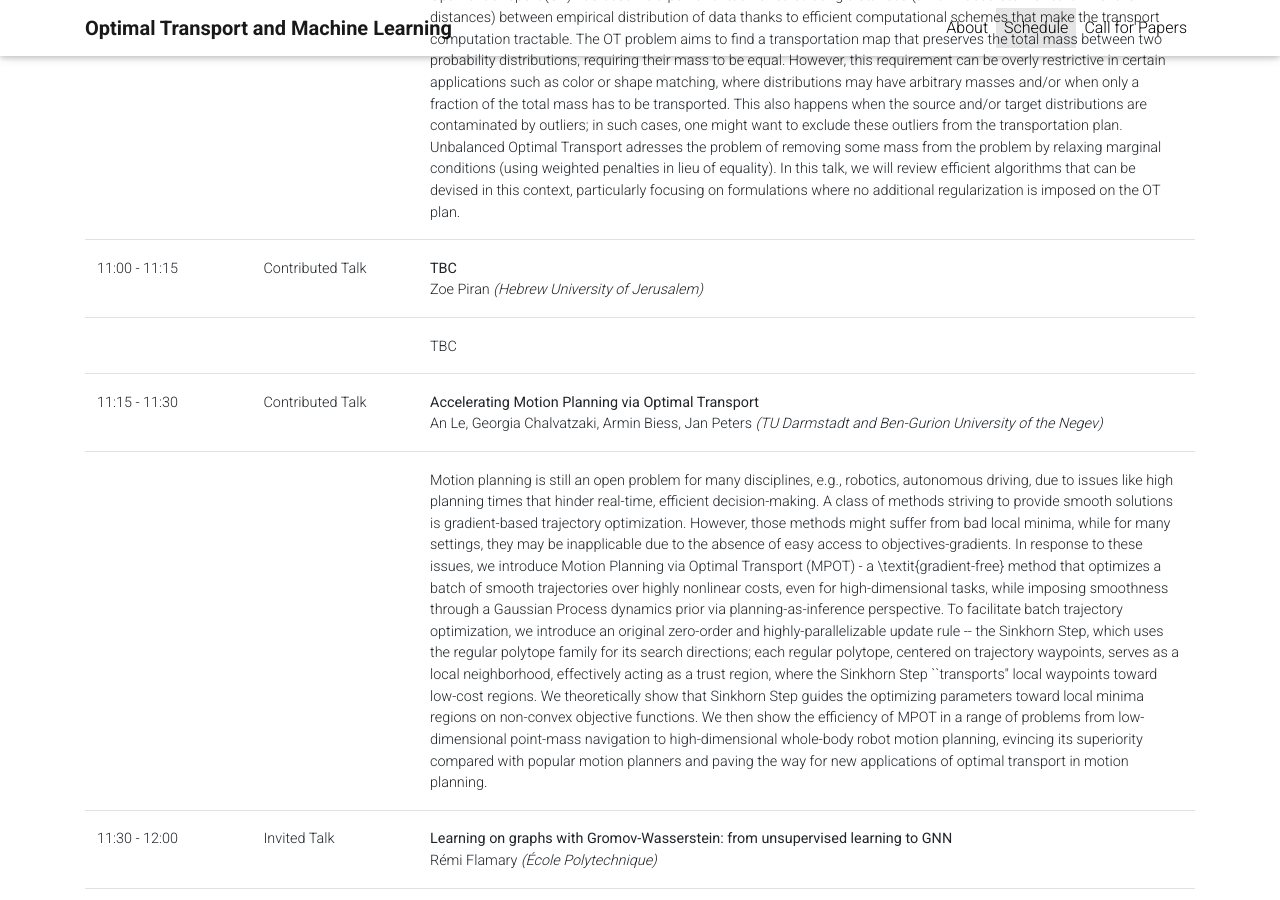
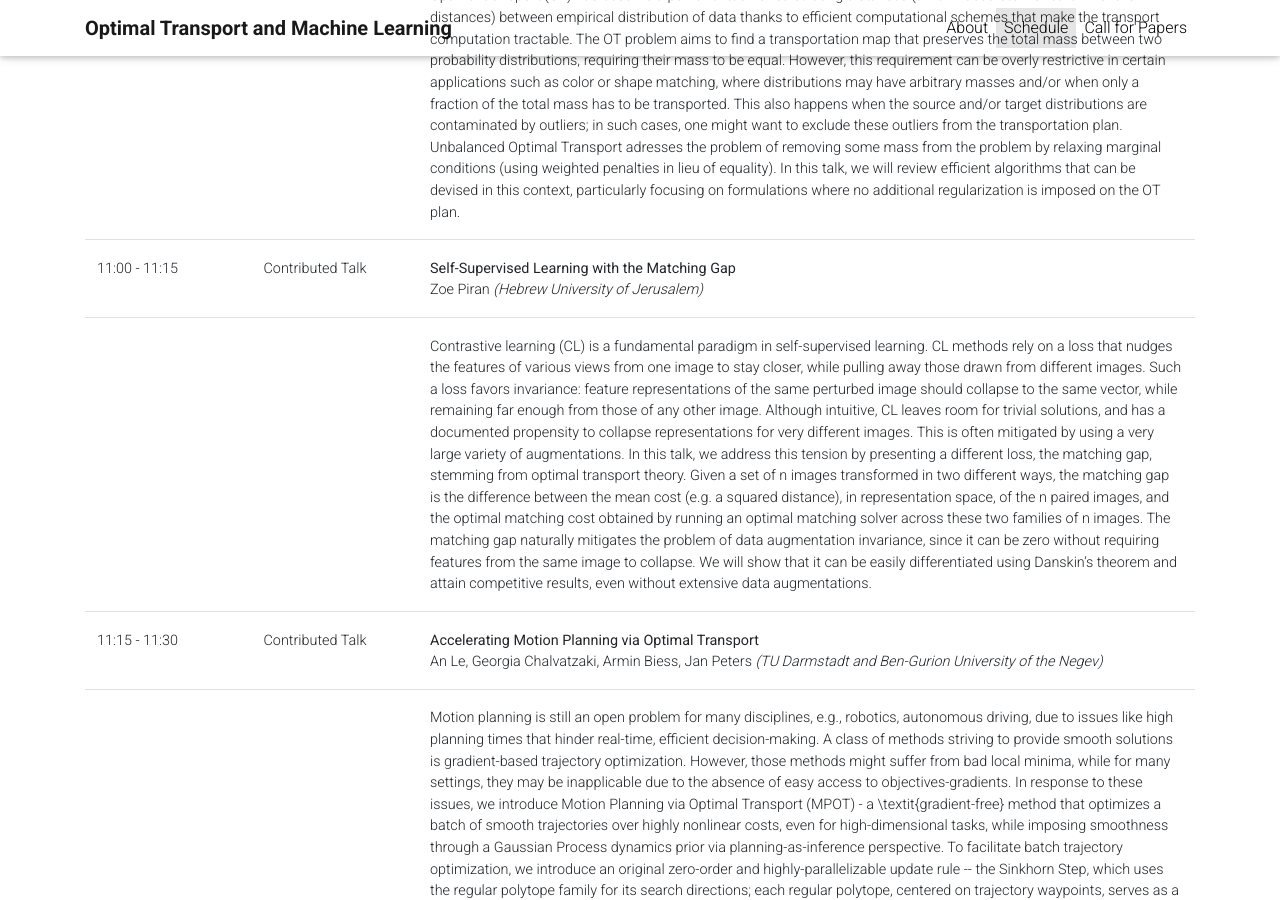
Before and after one commit to otmlworkshop/otmlworkshop.github.io, a Jekyll site: the page built from _pages/schedule.md, in a window 1280 px wide and 900 px high, scrolled down 719 px. Built offline with Jekyll 4.4.1, drawn with Linux system fonts in a browser that asks for light colours; a style sheet for code colours, icons or effects is not loaded; some of the changed text lies outside the part shown.

Commit message:
Update schedule.md

```diff
--- a/_pages/schedule.md
+++ b/_pages/schedule.md
@@ -64,13 +64,13 @@ can be assimilated to a large deviation principle for particle diffusions.
   <tr class="header" style="cursor: pointer">
     <td>11:00 - 11:15</td>
     <td>Contributed Talk</td>
-    <td><b>TBC</b>
+    <td><b>Self-Supervised Learning with the Matching Gap</b>
       <br>Zoe Piran<i> (Hebrew University of Jerusalem) </i></td>
   </tr>
     <td></td>
     <td></td>
     <td>
-    TBC
+    Contrastive learning (CL) is a fundamental paradigm in self-supervised learning. CL methods rely on a loss that nudges the features of various views from one image to stay closer, while pulling away those drawn from different images. Such a loss favors invariance: feature representations of the same perturbed image should collapse to the same vector, while remaining far enough from those of any other image. Although intuitive, CL leaves room for trivial solutions, and has a documented propensity to collapse representations for very different images. This is often mitigated by using a very large variety of augmentations. In this talk, we address this tension by presenting a different loss, the matching gap, stemming from optimal transport theory. Given a set of n images transformed in two different ways, the matching gap is the difference between the mean cost (e.g. a squared distance), in representation space, of the n paired images, and the optimal matching cost obtained by running an optimal matching solver across these two families of n images. The matching gap naturally mitigates the problem of data augmentation invariance, since it can be zero without requiring features from the same image to collapse. We will show that it can be easily differentiated using Danskin’s theorem and attain competitive results, even without extensive data augmentations.
     </td>
   </tr>
 
@@ -207,15 +207,10 @@ Classical learning theory focuses on supervised learning of functions via empiri
   <tr class="header" style="cursor: pointer">
     <td>16:00 - 16:30</td>
     <td>Invited Talk</td>
-    <td><b>TBC</b>
+    <td><b>Optimal transport on graphs, manifolds and trees</b>
       <br>Smita Krishnaswamy<i> (Yale University)</i></td>
   </tr>
   <tr>
-    <td></td>
-    <td></td>
-    <td>
-    TBC
-    </td>
   </tr>
 
   <tr class="header" style="cursor: pointer">
```
